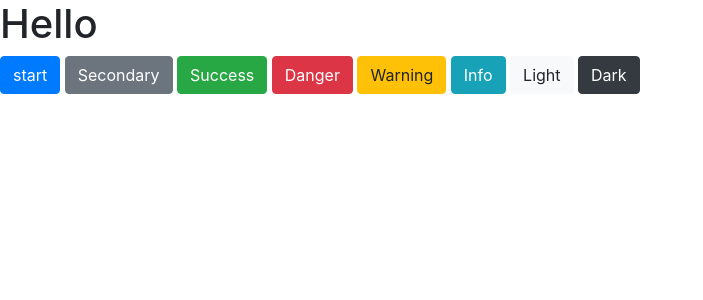
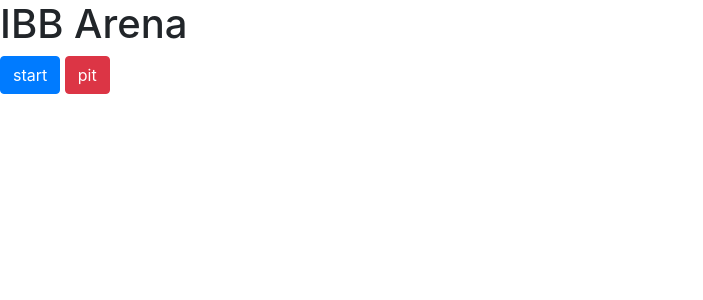
Before and after one commit to Ben-PyroGuy-Doch/IBB-Arena, a Flask app: page / in a window 1280 px wide. Shown: the top 300 px of the page, without its empty margins (0-703 px from the left). Run offline with Flask 3, Linux system fonts and the light colour scheme.

Commit message:
small change

```diff
--- a/webapp/templates/main.html
+++ b/webapp/templates/main.html
@@ -1,14 +1,19 @@
 <head><link rel="stylesheet" href="https://cdn.jsdelivr.net/npm/bootstrap@4.3.1/dist/css/bootstrap.min.css" integrity="sha384-ggOyR0iXCbMQv3Xipma34MD+dH/1fQ784/j6cY/iJTQUOhcWr7x9JvoRxT2MZw1T" crossorigin="anonymous"></head>
-<h1>Hello</h1>
+<h1>IBB Arena</h1>
 
 <a href="http://localhost:8000/start">
     <button type="button" class="btn btn-primary">start</button>
 
   </a>
-<button type="button" class="btn btn-secondary">Secondary</button>
+
+<a href="http://localhost:8000/pit">
+    <button type="button" class="btn btn-danger">pit</button>
+
+  </a>
+<!-- <button type="button" class="btn btn-secondary">Secondary</button>
 <button type="button" class="btn btn-success">Success</button>
 <button type="button" class="btn btn-danger">Danger</button>
 <button type="button" class="btn btn-warning">Warning</button>
 <button type="button" class="btn btn-info">Info</button>
 <button type="button" class="btn btn-light">Light</button>
-<button type="button" class="btn btn-dark">Dark</button>
+<button type="button" class="btn btn-dark">Dark</button> -->
```
